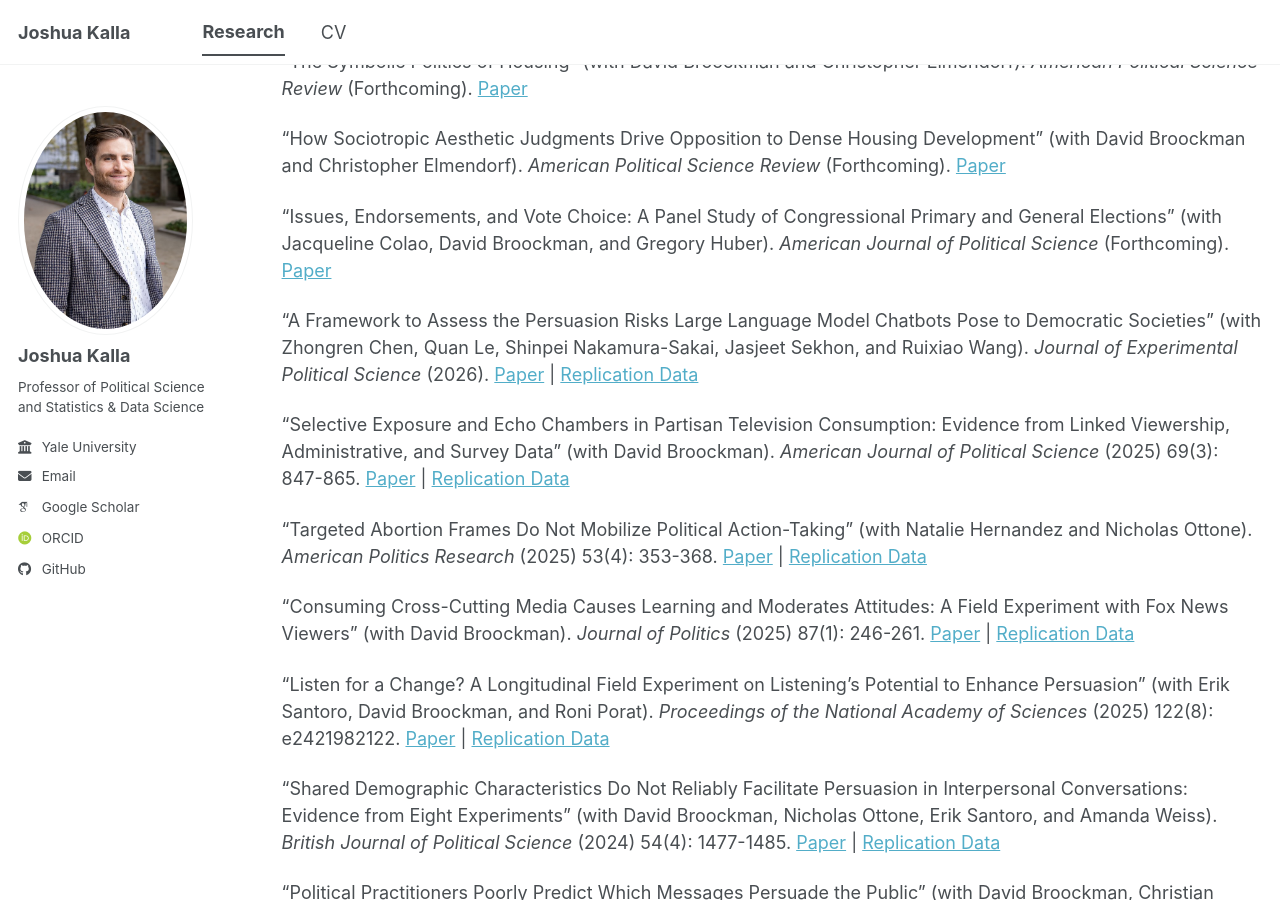
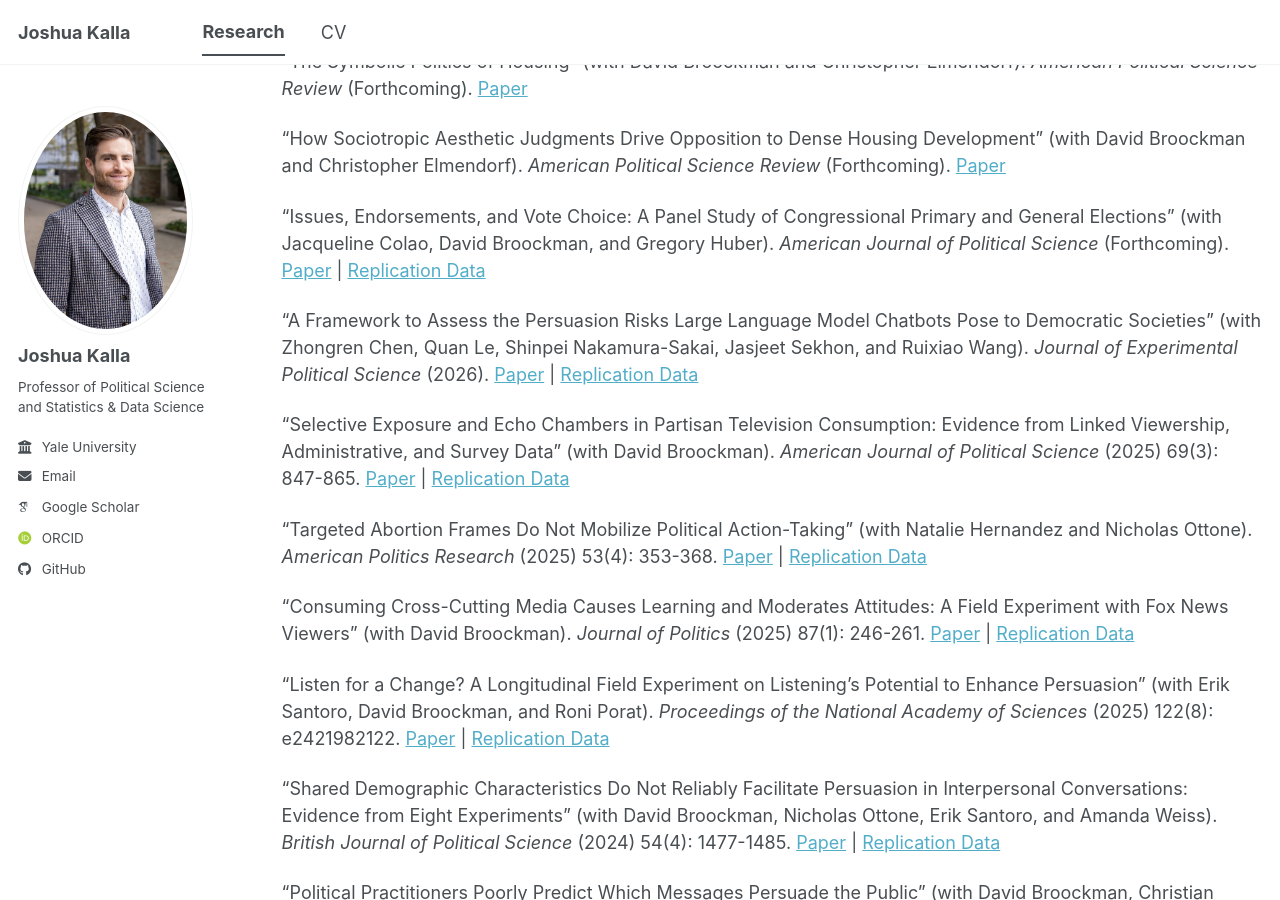
Before and after one commit to joshuakalla/joshuakalla.github.io, a Jekyll site: the page built from _pages/research.md, in a window 1280 px wide and 900 px high, scrolled down 448 px. Built offline with Jekyll 4.4.1, drawn with Linux system fonts in a browser that asks for light colours; some web fonts are replaced; a script that is not in the unit is left out.

Commit message:
Add replication data link to election study paper
Added replication data links for a paper on congressional elections.

```diff
--- a/_pages/research.md
+++ b/_pages/research.md
@@ -19,7 +19,7 @@ author_profile: true
 
 "How Sociotropic Aesthetic Judgments Drive Opposition to Dense Housing Development" (with David Broockman and Christopher Elmendorf). *American Political Science Review* (Forthcoming). [Paper](https://osf.io/preprints/socarxiv/kz4m8)
 
-"Issues, Endorsements, and Vote Choice: A Panel Study of Congressional Primary and General Elections" (with Jacqueline Colao, David Broockman, and Gregory Huber). *American Journal of Political Science* (Forthcoming). [Paper](https://osf.io/preprints/osf/7xbza)
+"Issues, Endorsements, and Vote Choice: A Panel Study of Congressional Primary and General Elections" (with Jacqueline Colao, David Broockman, and Gregory Huber). *American Journal of Political Science* (Forthcoming). [Paper](https://osf.io/preprints/osf/7xbza) \| [Replication Data](https://dataverse.harvard.edu/dataset.xhtml?persistentId=doi:10.7910/DVN/TCEZEQ)
 
 "A Framework to Assess the Persuasion Risks Large Language Model Chatbots Pose to Democratic Societies" (with Zhongren Chen, Quan Le, Shinpei Nakamura-Sakai, Jasjeet Sekhon, and Ruixiao Wang). *Journal of Experimental Political Science* (2026). [Paper](https://www.cambridge.org/core/journals/journal-of-experimental-political-science/article/framework-to-assess-the-persuasion-risks-large-language-model-chatbots-pose-to-democratic-societies/AB0627A88FEBF023094B8A373F64ECA2) \| [Replication Data](https://doi.org/10.7910/DVN/TGKINF)
 
```
